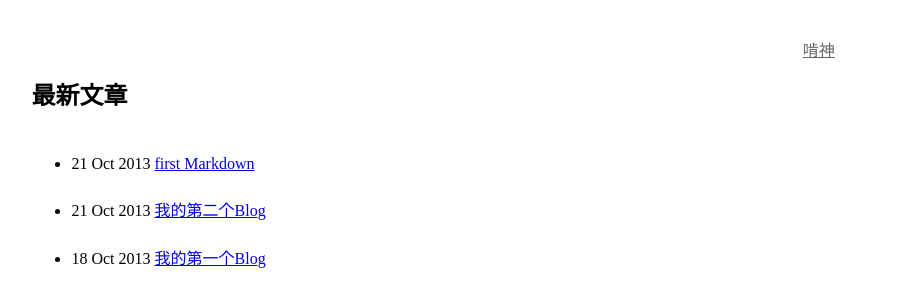
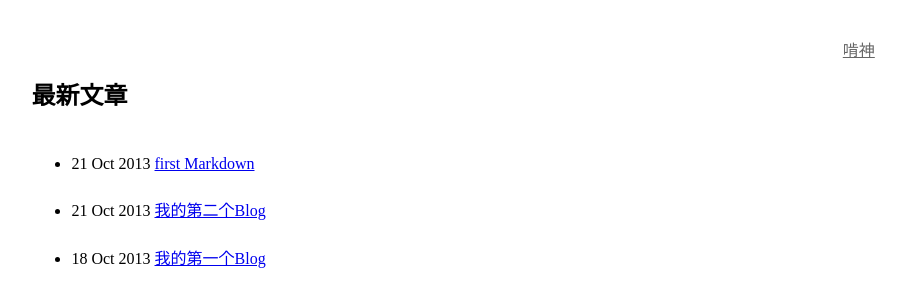
Before and after one commit to kenshinlin/archives, a Jekyll site: the page built from index.html, in a window 1280 px wide. Shown: the top 307 px of the page, without its empty margins (103-1009 px from the left). Built offline with Jekyll 4.4.1, drawn with Linux system fonts in a browser that asks for light colours.

Commit message:
Update style.css

```diff
--- a/css/style.css
+++ b/css/style.css
@@ -13,7 +13,7 @@ a:hover{
 }
 .info{
   float:left;
-  margin-left:8px;
+  margin-left:48px;
 }
 .info_section{
   padding:5px;
```
